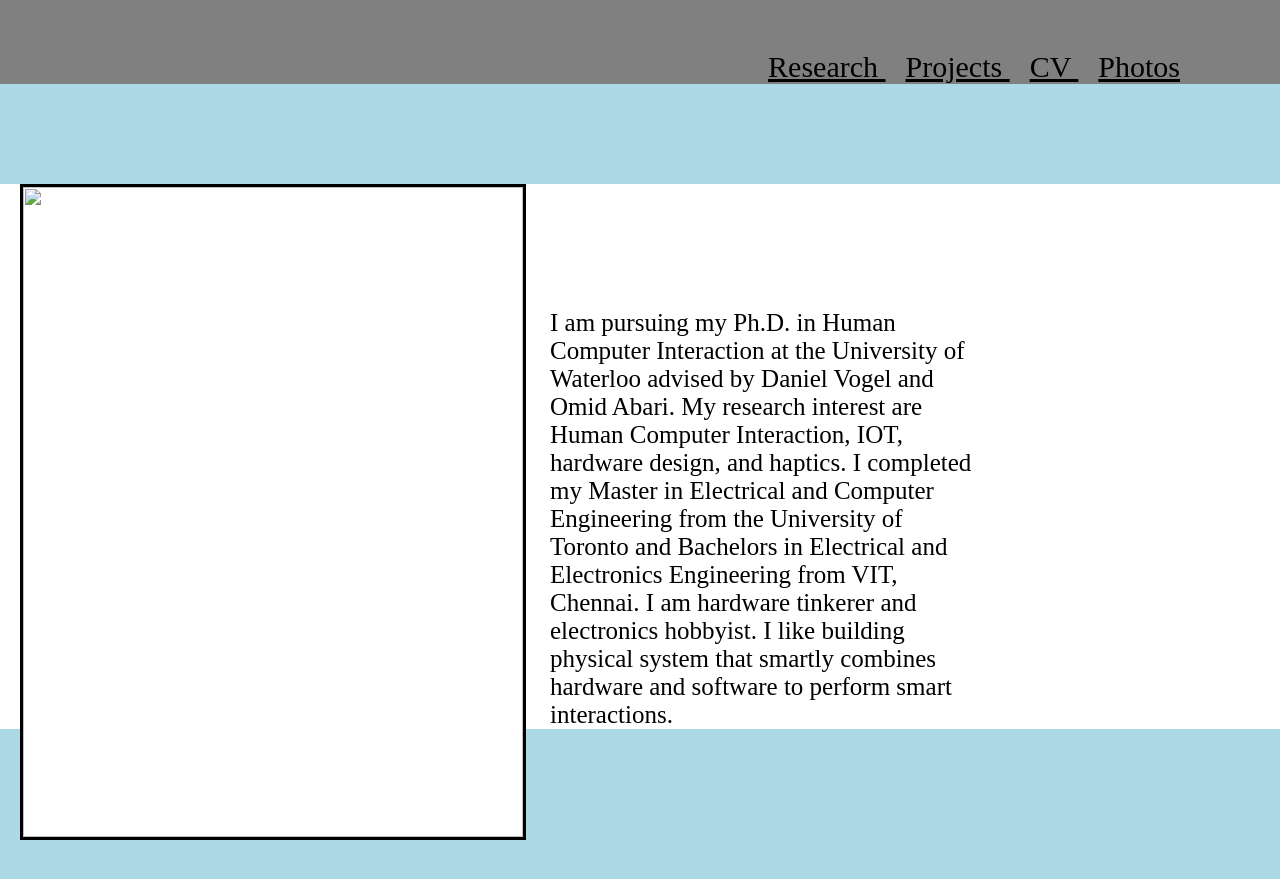
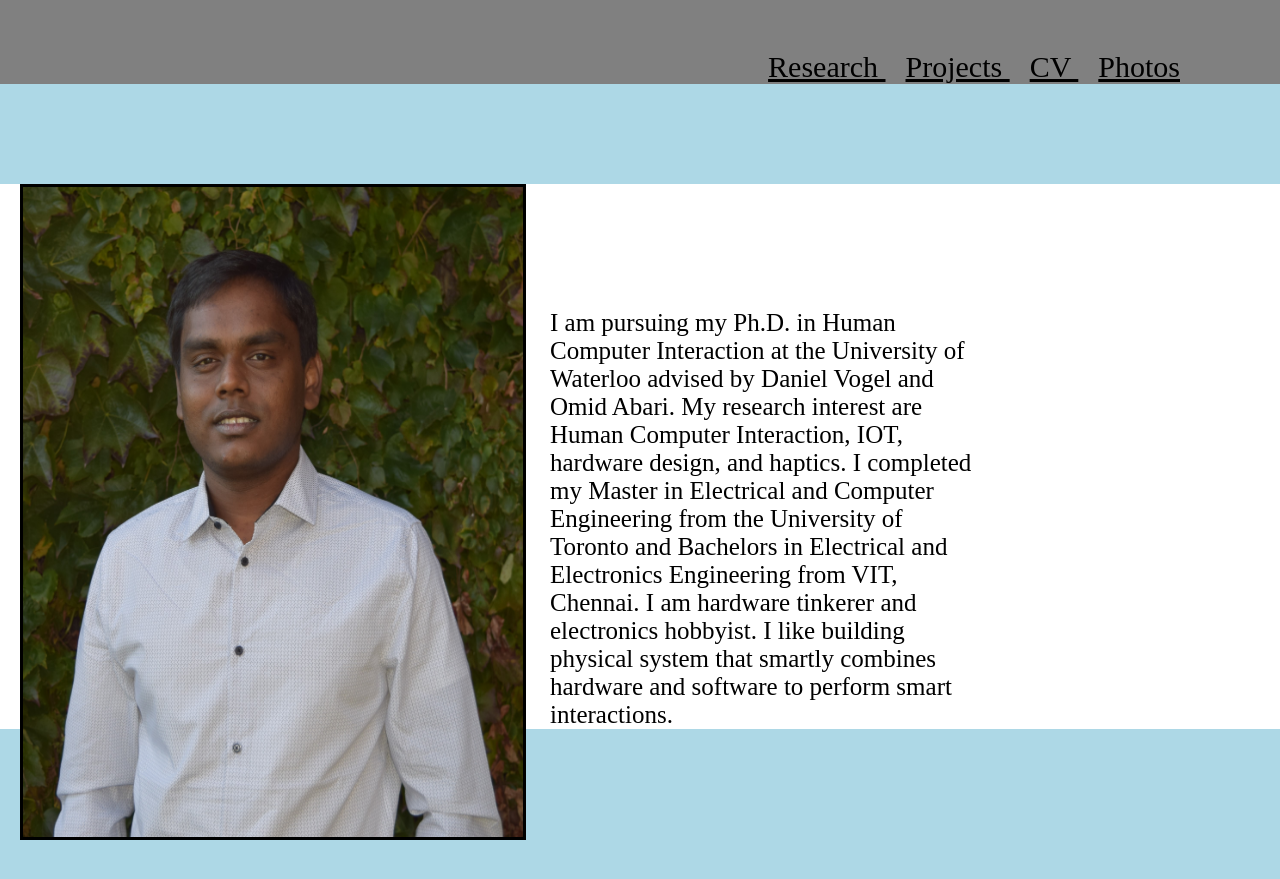
Before and after one commit to antonyalbertraj1994/website_antony, a Jekyll site: the page built from README.md, in a window 1280 px wide. Shown: the top 879 px of the page. Built offline with Jekyll 4.4.1, drawn with Linux system fonts in a browser that asks for light colours; our own code applies the rules of GitHub Pages for plain Markdown files.

Commit message:
Update default.html

```diff
--- a/_layouts/default.html
+++ b/_layouts/default.html
@@ -66,7 +66,7 @@ color: black;
 
 <div class="image">
   <div id="box">
-    <img src="website_antony/assets/images/antony_final.jpg" width="500" height="650" alt="">
+    <img src="/website_antony/assets/images/antony_final.jpg" width="500" height="650" alt="">
 </div>
 </div>
 
```
